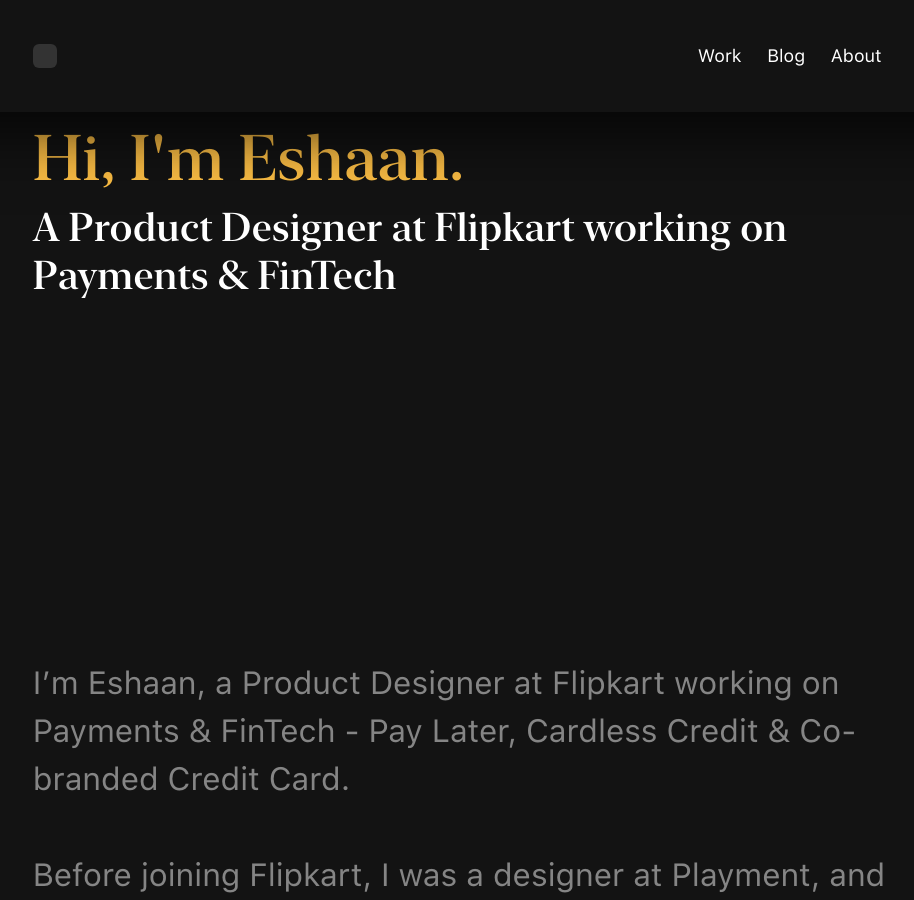
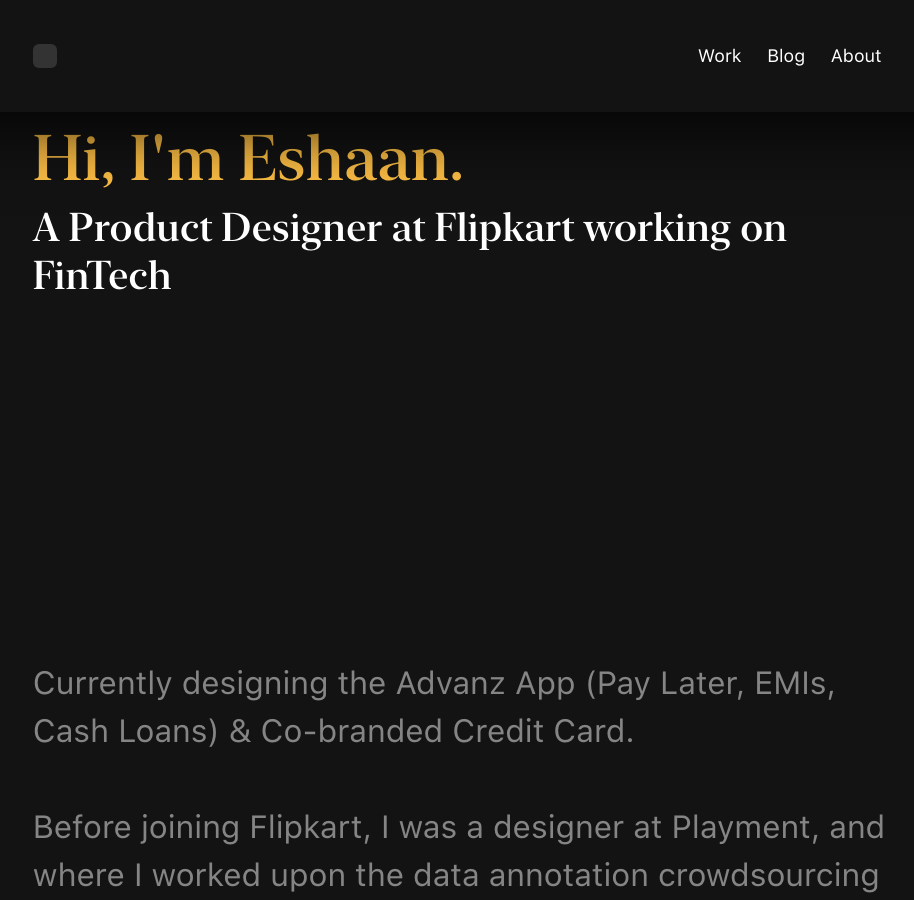
Before and after one commit to eshaankaul29/website-v2, a Jekyll site: the page built from index.html, in a window 1280 px wide and 900 px high, scrolled down 241 px. Shown: the whole window, without its empty margins (172-1086 px from the left). Built offline with Jekyll 4.4.1, drawn with Linux system fonts in a browser that asks for light colours; nearby versions of some CDN libraries; some of the changed text lies outside the part shown.

```diff
--- a/_sass/components/_intro.scss
+++ b/_sass/components/_intro.scss
@@ -1,5 +1,5 @@
 .intro {
-    margin: 0 auto;
+    margin: auto auto auto 0;
     text-align: left;
 }
 
--- a/index.html
+++ b/index.html
@@ -26,8 +26,7 @@ summary: Eshaan Kaul is a Product Designer at Flipkart working on Payments & Fin
         <section class="intro">
           <h1 class="intro-greeting">Hi, I'm Eshaan.</h1>
           <span class="intro-bio"
-            >A Product Designer at Flipkart working on Payments & FinTech</span
-          >
+            >A Product Designer at Flipkart working on FinTech</span>
         </section>
 
       </div>
@@ -37,10 +36,10 @@ summary: Eshaan Kaul is a Product Designer at Flipkart working on Payments & Fin
     <section id="about">
     <section class="about-main">
       <p>
-        I’m Eshaan, a Product Designer at Flipkart working on Payments & FinTech - Pay Later, Cardless Credit & Co-branded Credit Card.
+        Currently designing the Advanz App (Pay Later, EMIs, Cash Loans) & Co-branded Credit Card.
       </p>
       <p>
-        Before joining Flipkart, I was a designer at Playment, and where I worked upon the data annotation crowdsourcing platform and design systems <span><a class="about-span" href="/about.html">...</a></span>
+        Before joining Flipkart, I was a designer at Playment, and where I worked upon the data annotation crowdsourcing platform and design systems<span><a class="about-span" href="/about.html">...</a></span>
       </p>
     </section></section>
 
```
Also changed, not shown: about.html (+5 -4 lines), blog/_posts/2016-04-10-500px.md (renamed from blog/_posts/2016-04-10-Pune.md, +1 -1 lines), work/_posts/2018-11-29-Jarvis.md (+8 -26 lines), 9 other files.
